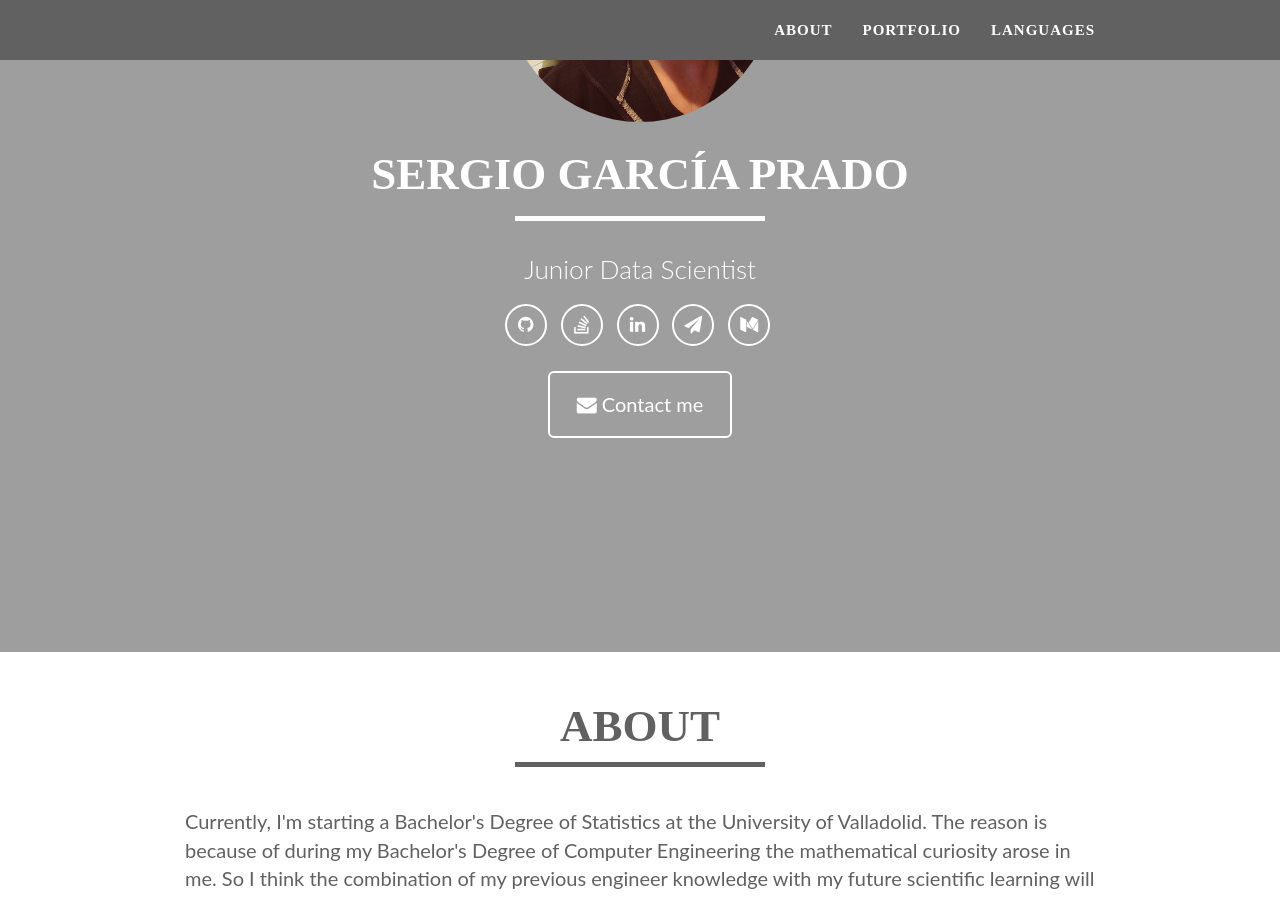
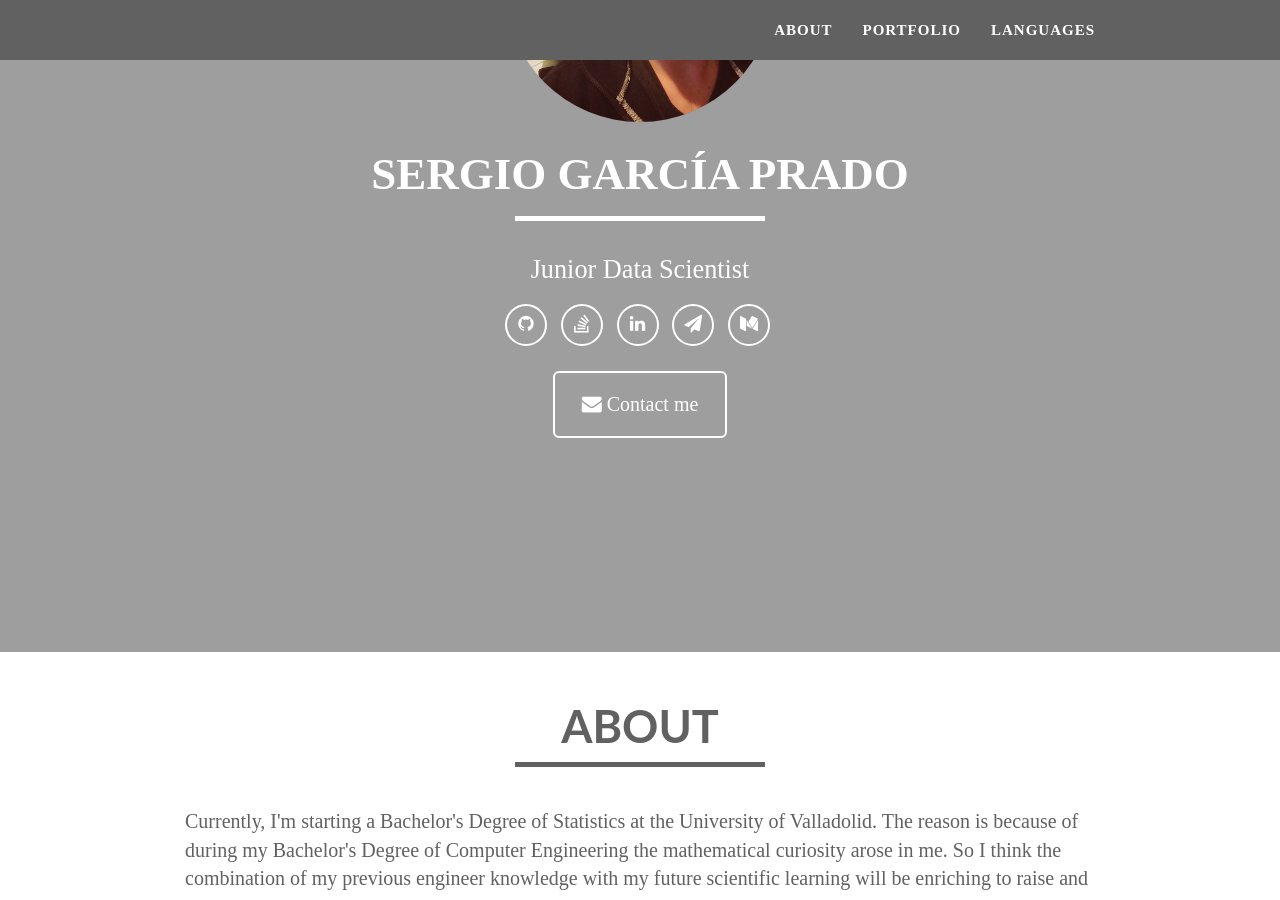
Before and after one commit to garciparedes/garciparedes.github.io, a Jekyll site: the page built from index.html, in a window 1280 px wide and 900 px high, scrolled down 248 px. Built offline with Jekyll 4.4.1, drawn with Linux system fonts in a browser that asks for light colours; a script that is not in the unit is left out.

Commit message:
Improvement on fonts

```diff
--- a/_includes/css/main.css
+++ b/_includes/css/main.css
@@ -3,6 +3,9 @@
  * Code licensed under the Apache License v2.0.
  * For details, see http://www.apache.org/licenses/LICENSE-2.0.
  */
+body {
+  font-family: "Roboto-Regular";
+}
 
 .container {
   max-width: 940px;
@@ -56,7 +59,6 @@
 h5,
 h6 {
     text-transform: uppercase;
-    font-family: Roboto-Medium;
     font-weight: 700;
 }
 
@@ -127,7 +129,6 @@
 header .intro-text .name {
     display: block;
     text-transform: uppercase;
-    font-family: Roboto-Medium;
     font-size: 1.5em;
     font-weight: 700;
 }
@@ -179,7 +180,6 @@
 
 .navbar {
     text-transform: uppercase;
-    font-family: Roboto-Medium;
     font-weight: 700;
 }
 
```
